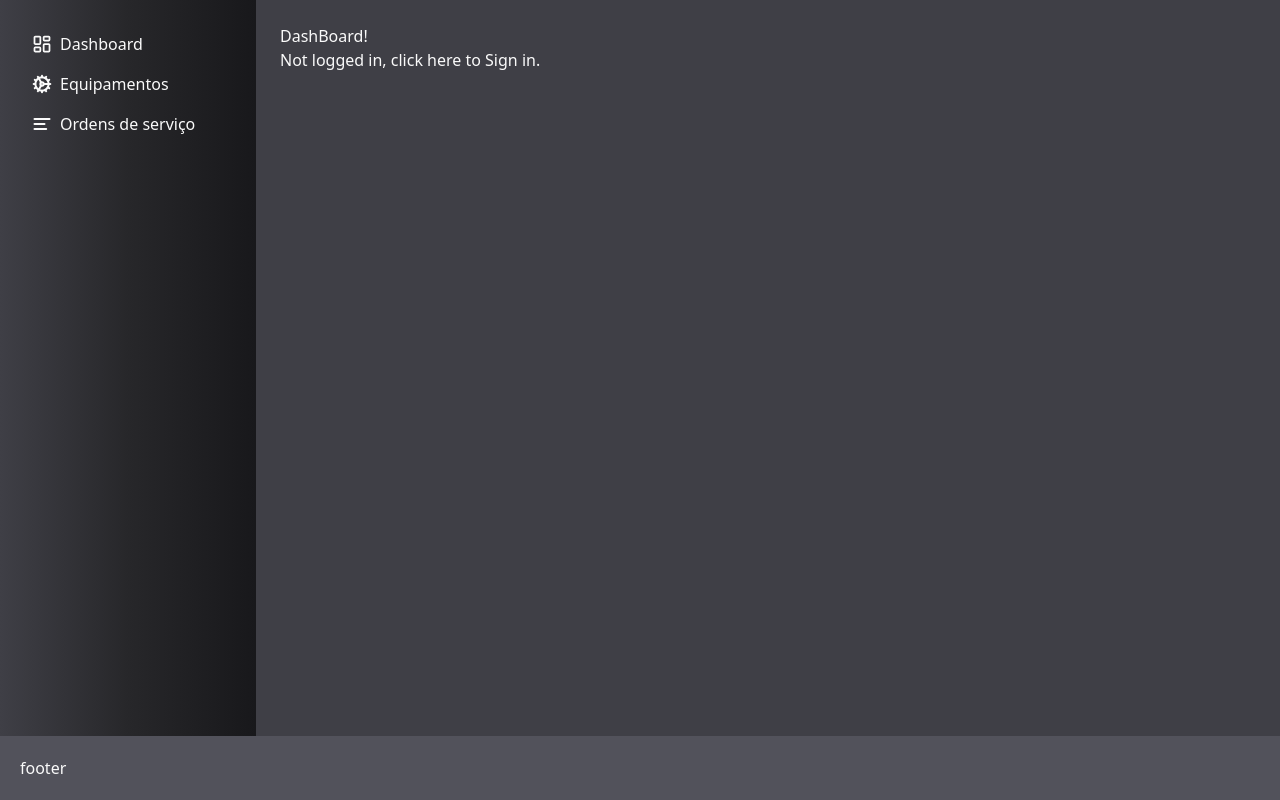
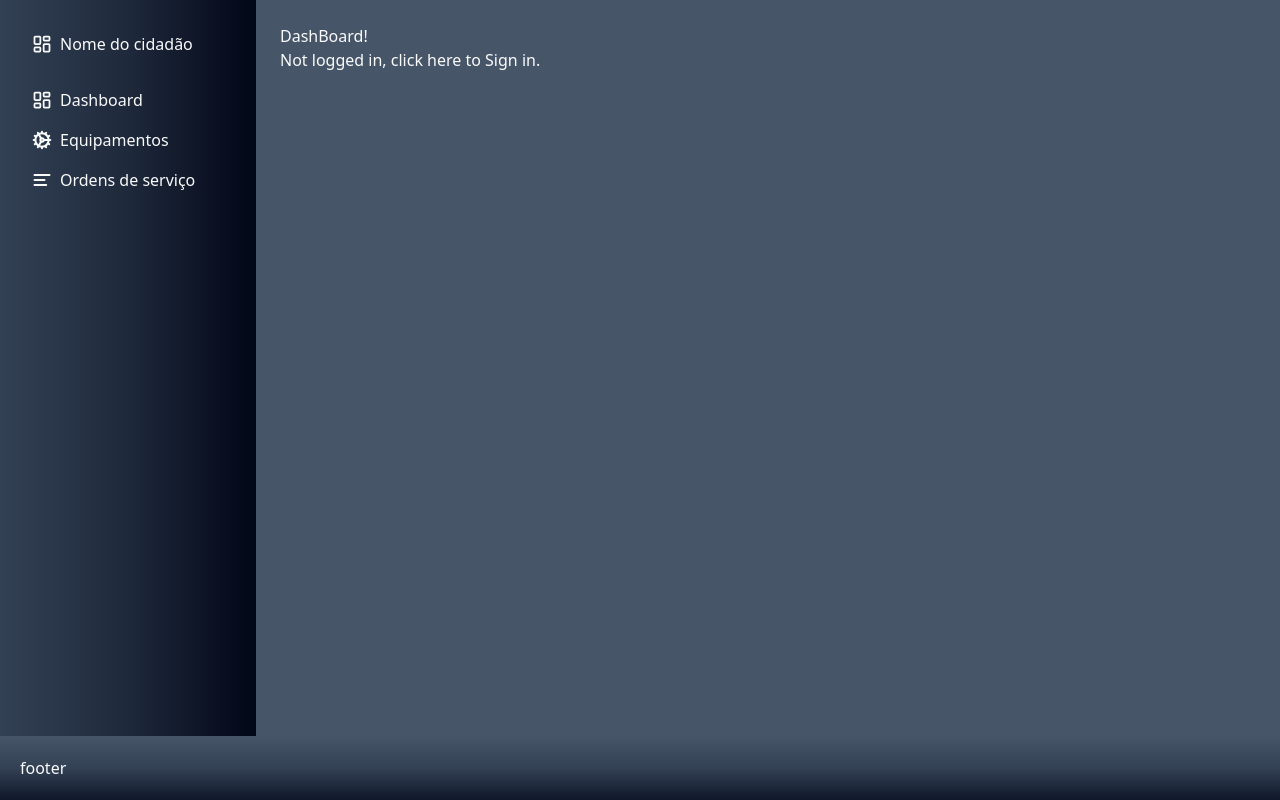
Before and after one commit to DavidIoner/frontend-web, a Next.js app: page /dashboard in a window 1280 px wide. Built offline with nearby package versions, Linux system fonts and the light colour scheme; no server answers.

Commit message:
novas cores

```diff
--- a/src/app/api/auth/[...nextauth]/options.ts
+++ b/src/app/api/auth/[...nextauth]/options.ts
@@ -1,5 +1,5 @@
 import { NextAuthOptions } from "next-auth";
-import GithubProvider from "next-auth/providers/github"
+import GoogleProvider from "next-auth/providers/google"
 import CredentialsProvider from "next-auth/providers/credentials"
 
 export const options: NextAuthOptions = {
@@ -19,6 +19,6 @@ export const options: NextAuthOptions = {
                     }
                 return null
             }
-        })
+        }),
     ]
 }
--- a/src/app/dashboard/layout.tsx
+++ b/src/app/dashboard/layout.tsx
@@ -12,8 +12,13 @@ export default function DashBoardLayout({ children, }: { children: ReactNode })
   return (
         <div className="h-screen flex flex-col text-zinc-50">
           <div className="flex flex-1 h-screen">
-            <aside className="w-64 bg-gradient-to-r from-zinc-700 via-zinc-800 to-zinc-900 p-6">
+            <aside className="w-64 bg-gradient-to-r from-slate-700 via-slate-800 to-slate-950 p-6">
               <nav className="flex flex-col space-y-2 gap-2 sticky top-0 p-2">
+
+                <div className="flex items-center gap-2 pb-4">
+                  <Image src="/assets/layout-dashboard.svg" width={20} height={20} alt="d" className="flex-shrink-0"/>
+                  <p>Nome do cidadão</p>
+                </div>
 
                 <div className="flex items-center gap-2">
                   <Image src="/assets/layout-dashboard.svg" width={20} height={20} alt="d" className="flex-shrink-0"/>
@@ -32,9 +37,9 @@ export default function DashBoardLayout({ children, }: { children: ReactNode })
 
               </nav>
             </aside>
-            <main className="flex-1 p-6 bg-zinc-700">{children}</main>
+            <main className="flex-1 p-6 bg-slate-600">{children}</main>
           </div>
-          <footer className="p-5 bg-zinc-600">footer</footer>
+          <footer className="p-5 bg-gradient-to-b from-slate-600 via-slate-700 to-slate-900">footer</footer>
         </div>
   )
 }
--- a/src/components/user-info.tsx
+++ b/src/components/user-info.tsx
@@ -1,5 +1,5 @@
 import React from 'react'
-import { getServerSession } from "next-auth"
+
 
 interface UserInfoProps {
     user: {
--- /dev/null
+++ b/src/middleware.ts
@@ -0,0 +1,5 @@
+export { default } from "next-auth/middleware"
+
+export const config = {
+    matcher: ['/dashboard']
+}
```
Also changed, not shown: src/components/user-tag.tsx (added).
